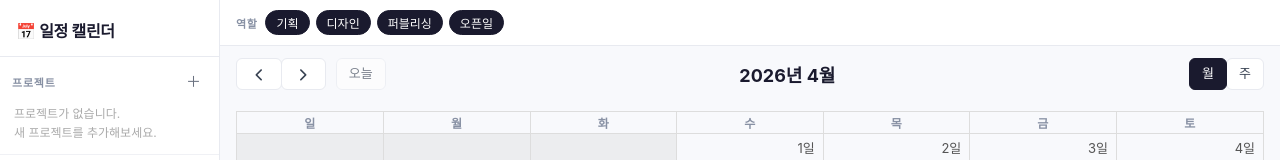
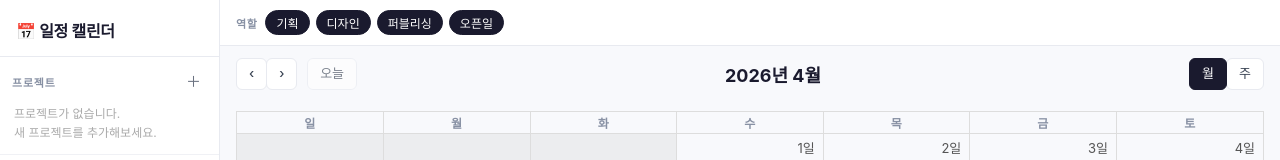
Before and after one commit to miniaminia/WC, a React (Vite) app: page / in a window 1280 px wide. Shown: the top 160 px of the page. Built offline with nearby package versions, Linux system fonts and the light colour scheme.

Commit message:
fix: 이전/다음 버튼 아이콘 텍스트로 수정

```diff
--- a/src/components/CalendarView.tsx
+++ b/src/components/CalendarView.tsx
@@ -86,7 +86,7 @@ export function CalendarView({ tasks, projects, members, filters, onDateSelect,
           center: 'title',
           right: 'dayGridMonth,dayGridWeek',
         }}
-        buttonText={{ today: '오늘', month: '월', week: '주' }}
+        buttonText={{ today: '오늘', month: '월', week: '주', prev: '‹', next: '›' }}
         events={events}
         eventClick={handleEventClick}
         selectable
```
